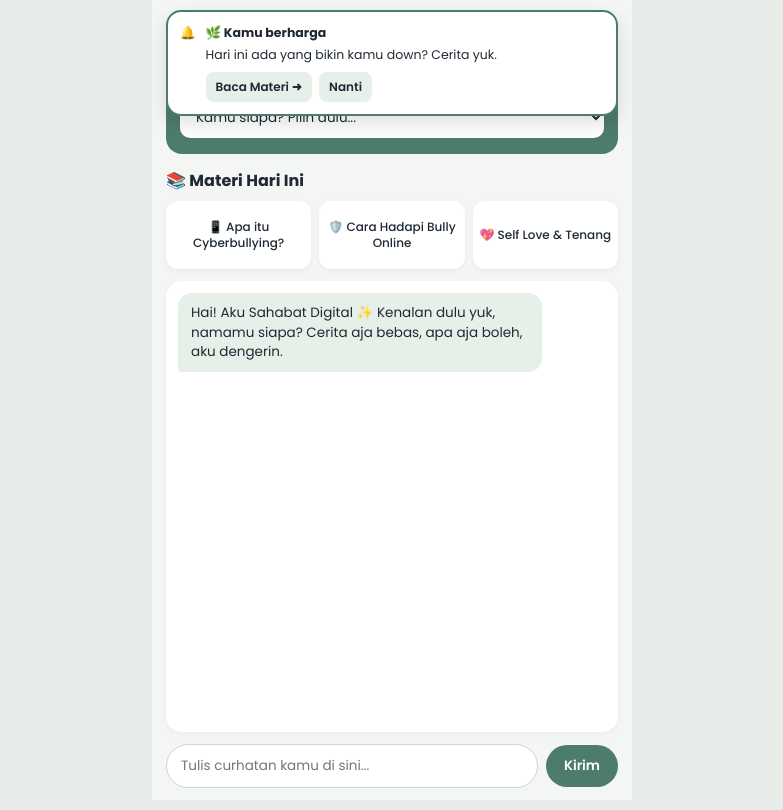
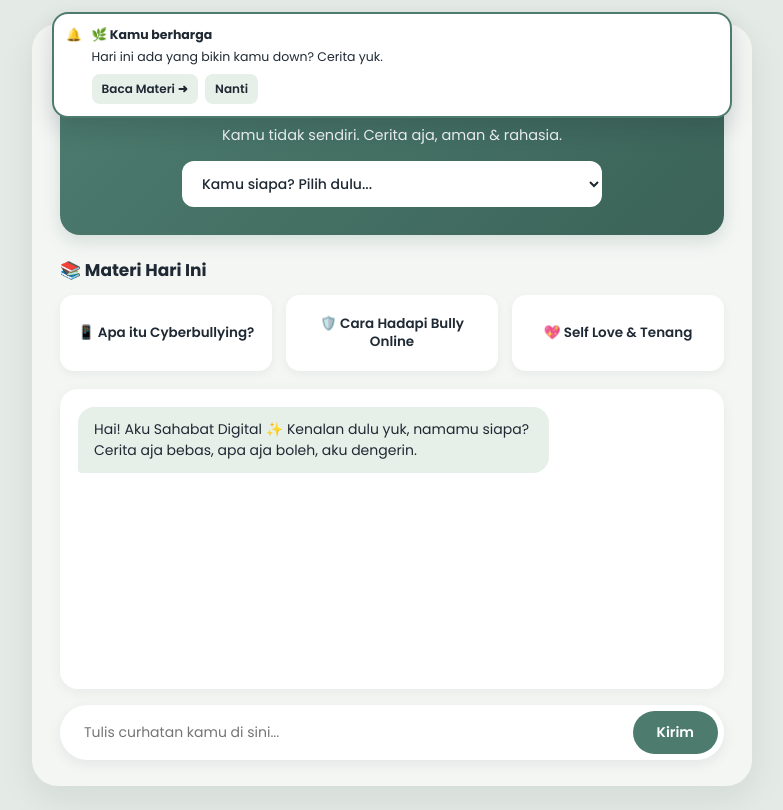
Before and after one commit to sahabatdigitalai01-lang/Sahabat.Digital, a plain HTML site: page index.html in a window 1280 px wide. Shown: the whole page, without its empty margins (248-1031 px from the left). Drawn offline with Linux system fonts and the light colour scheme.

Commit message:
Refactor CSS for improved layout and responsiveness
Updated styles for mobile and tablet views, improved layout and responsiveness.

```diff
--- a/style.css
+++ b/style.css
@@ -6,70 +6,71 @@
 }
 
 html {
-  background: #e6ece8;
+  background: #f4f6f4;
   width: 100%;
   overflow-x: hidden;
 }
 
+/* === TAMPILAN DEFAULT: HP (FIT SEMUA UKURAN LAYAR HP) === */
 body {
   background: #f4f6f4;
   color: #1f2933;
   width: 100%;
-  max-width: 480px;
-  height: 100vh;
-  height: 100dvh;
+  max-width: 100%;
+  min-height: 100vh;
+  min-height: 100dvh;
   margin: 0 auto;
-  padding: 12px 14px calc(12px + env(safe-area-inset-bottom));
+  padding: 12px 14px calc(16px + env(safe-area-inset-bottom));
   display: flex;
   flex-direction: column;
   overflow-x: hidden;
-  overflow-y: auto;
 }
 
-/* Header Utama */
 header {
   width: 100%;
-  background: #4d7c6f;
+  background: linear-gradient(135deg, #4d7c6f, #3b6358);
   color: white;
-  padding: 16px 14px;
-  border-radius: 16px;
+  padding: 18px 14px;
+  border-radius: 18px;
   text-align: center;
-  flex-shrink: 0;
+  box-shadow: 0 6px 18px rgba(77, 124, 111, 0.2);
 }
 
 header h1 {
   font-size: clamp(18px, 5vw, 22px);
   font-weight: 700;
-  white-space: nowrap;
 }
 
 header p {
+  margin: 6px 0 12px;
   font-size: clamp(12px, 3.3vw, 13.5px);
-  margin: 4px 0 12px;
-  opacity: 0.95;
+  opacity: 0.92;
+  line-height: 1.4;
 }
 
 select {
   width: 100%;
+  max-width: 100%;
   padding: 10px 12px;
-  border-radius: 10px;
+  border-radius: 12px;
   border: none;
   background: white;
   color: #1f2933;
-  font-size: clamp(12.5px, 3.4vw, 13.5px);
+  font-size: 13px;
+  font-weight: 500;
   outline: none;
+  cursor: pointer;
 }
 
-/* Bagian Materi Hari Ini */
 section {
   width: 100%;
-  flex-shrink: 0;
 }
 
 section h2 {
   font-size: clamp(14.5px, 4vw, 16px);
   font-weight: 700;
-  margin: 14px 0 8px;
+  margin: 16px 0 10px;
+  color: #1f2933;
 }
 
 .materi-grid {
@@ -81,93 +82,100 @@ section h2 {
 
 .card {
   min-width: 0;
+  width: 100%;
   background: white;
-  padding: 10px 6px;
-  border-radius: 12px;
+  padding: 12px 6px;
+  border-radius: 14px;
   text-align: center;
   font-size: clamp(10.5px, 2.9vw, 12px);
-  font-weight: 500;
+  font-weight: 600;
   line-height: 1.35;
+  color: #1f2933;
   cursor: pointer;
   display: flex;
   align-items: center;
   justify-content: center;
-  min-height: 68px;
+  min-height: 70px;
   overflow-wrap: break-word;
-  word-wrap: break-word;
-  box-shadow: 0 2px 6px rgba(0, 0, 0, 0.05);
+  word-break: break-word;
+  box-shadow: 0 3px 10px rgba(15, 23, 42, 0.05);
 }
 
-/* Kotak Chat Otomatis Mengisi Sisa Layar */
 #chatBox {
   width: 100%;
   flex: 1;
-  min-height: 140px;
+  min-height: 220px;
+  max-height: 52vh;
   overflow-y: auto;
   background: white;
-  border-radius: 16px;
-  padding: 12px;
-  margin: 12px 0;
+  border-radius: 18px;
+  padding: 14px;
+  margin: 14px 0 12px;
   display: flex;
   flex-direction: column;
-  gap: 8px;
-  box-shadow: 0 2px 6px rgba(0, 0, 0, 0.04);
+  gap: 10px;
+  box-shadow: 0 3px 14px rgba(15, 23, 42, 0.05);
 }
 
 .bubble-bot {
   background: #e7efe9;
   color: #1f2933;
-  padding: 10px 13px;
-  border-radius: 14px 14px 14px 4px;
+  padding: 10px 14px;
+  border-radius: 16px 16px 16px 4px;
   max-width: 85%;
-  font-size: clamp(12.5px, 3.5vw, 13.5px);
-  line-height: 1.45;
+  font-size: 13px;
+  line-height: 1.5;
   align-self: flex-start;
   overflow-wrap: break-word;
+  word-break: break-word;
 }
 
 .bubble-user {
   background: #4d7c6f;
   color: white;
-  padding: 10px 13px;
-  border-radius: 14px 14px 4px 14px;
+  padding: 10px 14px;
+  border-radius: 16px 16px 4px 16px;
   max-width: 85%;
-  font-size: clamp(12.5px, 3.5vw, 13.5px);
-  line-height: 1.45;
+  font-size: 13px;
+  line-height: 1.5;
   align-self: flex-end;
   overflow-wrap: break-word;
+  word-break: break-word;
 }
 
-/* Kolom Ketik & Tombol Kirim Selalu Terlihat di Bawah */
 .input-area {
   display: flex;
   align-items: center;
-  gap: 8px;
+  gap: 6px;
   width: 100%;
-  flex-shrink: 0;
+  max-width: 100%;
+  background: white;
+  padding: 5px 5px 5px 14px;
+  border-radius: 999px;
+  box-shadow: 0 4px 14px rgba(15, 23, 42, 0.07);
 }
 
 .input-area input {
-  flex: 1;
+  flex: 1 1 0%;
+  width: 0;
   min-width: 0;
-  width: 100%;
-  padding: 11px 14px;
-  border-radius: 999px;
-  border: 1px solid #cbd5e1;
-  background: white;
-  font-size: clamp(12.5px, 3.5vw, 13.5px);
+  border: none;
+  background: transparent;
+  padding: 8px 4px;
+  font-size: 13px;
+  color: #1f2933;
   outline: none;
 }
 
 .input-area button {
-  flex-shrink: 0;
+  flex: 0 0 auto;
   white-space: nowrap;
   background: #4d7c6f;
   color: white;
   border: none;
-  padding: 11px 18px;
+  padding: 9px 18px;
   border-radius: 999px;
-  font-size: clamp(12.5px, 3.5vw, 13.5px);
+  font-size: 13px;
   font-weight: 600;
   cursor: pointer;
 }
@@ -175,20 +183,20 @@ section h2 {
 /* Popup Notifikasi Dalam Web */
 .notif-popup {
   position: fixed;
-  top: 10px;
+  top: 12px;
   left: 14px;
   right: 14px;
-  max-width: 452px;
+  max-width: 680px;
   margin: 0 auto;
   background: white;
   border: 2px solid #4d7c6f;
-  border-radius: 15px;
+  border-radius: 16px;
   padding: 12px;
   z-index: 99;
   display: flex;
   gap: 10px;
   font-size: 12.5px;
-  box-shadow: 0 8px 20px rgba(0, 0, 0, 0.12);
+  box-shadow: 0 10px 25px rgba(15, 23, 42, 0.15);
 }
 
 .notif-popup p {
@@ -211,7 +219,7 @@ section h2 {
 .modal {
   position: fixed;
   inset: 0;
-  background: rgba(0, 0, 0, 0.5);
+  background: rgba(15, 23, 42, 0.5);
   display: flex;
   justify-content: center;
   align-items: center;
@@ -222,9 +230,9 @@ section h2 {
 .modal-content {
   background: white;
   padding: 20px;
-  border-radius: 16px;
+  border-radius: 18px;
   width: 100%;
-  max-width: 440px;
+  max-width: 480px;
   position: relative;
   line-height: 1.6;
   font-size: 13.5px;
@@ -244,10 +252,100 @@ section h2 {
   padding: 6px 12px;
   border-radius: 10px;
   font-size: 12px;
-  font-weight: bold;
+  font-weight: 600;
   cursor: pointer;
 }
 
 .hidden {
   display: none !important;
 }
+
+/* === TAMPILAN KHUSUS LAPTOP / TABLET (LEBAR >= 768px) === */
+@media (min-width: 768px) {
+  html {
+    background: #e4ebe6;
+    padding: 24px 16px;
+  }
+
+  body {
+    max-width: 720px;
+    min-height: calc(100vh - 48px);
+    padding: 26px 28px;
+    border-radius: 26px;
+    box-shadow: 0 12px 36px rgba(15, 23, 42, 0.08);
+  }
+
+  header {
+    padding: 28px 24px;
+    border-radius: 20px;
+  }
+
+  header h1 {
+    font-size: 26px;
+  }
+
+  header p {
+    font-size: 14.5px;
+    margin: 8px 0 16px;
+  }
+
+  select {
+    max-width: 420px;
+    padding: 12px 16px;
+    font-size: 14px;
+  }
+
+  section h2 {
+    font-size: 17px;
+    margin: 22px 0 12px;
+  }
+
+  .materi-grid {
+    gap: 14px;
+  }
+
+  .card {
+    padding: 16px 12px;
+    font-size: 13.5px;
+    min-height: 76px;
+    transition: transform 0.15s ease, box-shadow 0.15s ease;
+  }
+
+  .card:hover {
+    transform: translateY(-2px);
+    box-shadow: 0 6px 16px rgba(77, 124, 111, 0.15);
+  }
+
+  #chatBox {
+    min-height: 300px;
+    max-height: 420px;
+    padding: 18px;
+    margin: 18px 0 16px;
+  }
+
+  .bubble-bot,
+  .bubble-user {
+    max-width: 75%;
+    font-size: 14px;
+    padding: 12px 16px;
+  }
+
+  .input-area {
+    padding: 6px 6px 6px 18px;
+  }
+
+  .input-area input {
+    font-size: 14px;
+    padding: 10px 6px;
+  }
+
+  .input-area button {
+    padding: 11px 24px;
+    font-size: 14px;
+    transition: background 0.15s ease;
+  }
+
+  .input-area button:hover {
+    background: #3b6358;
+  }
+}
```
